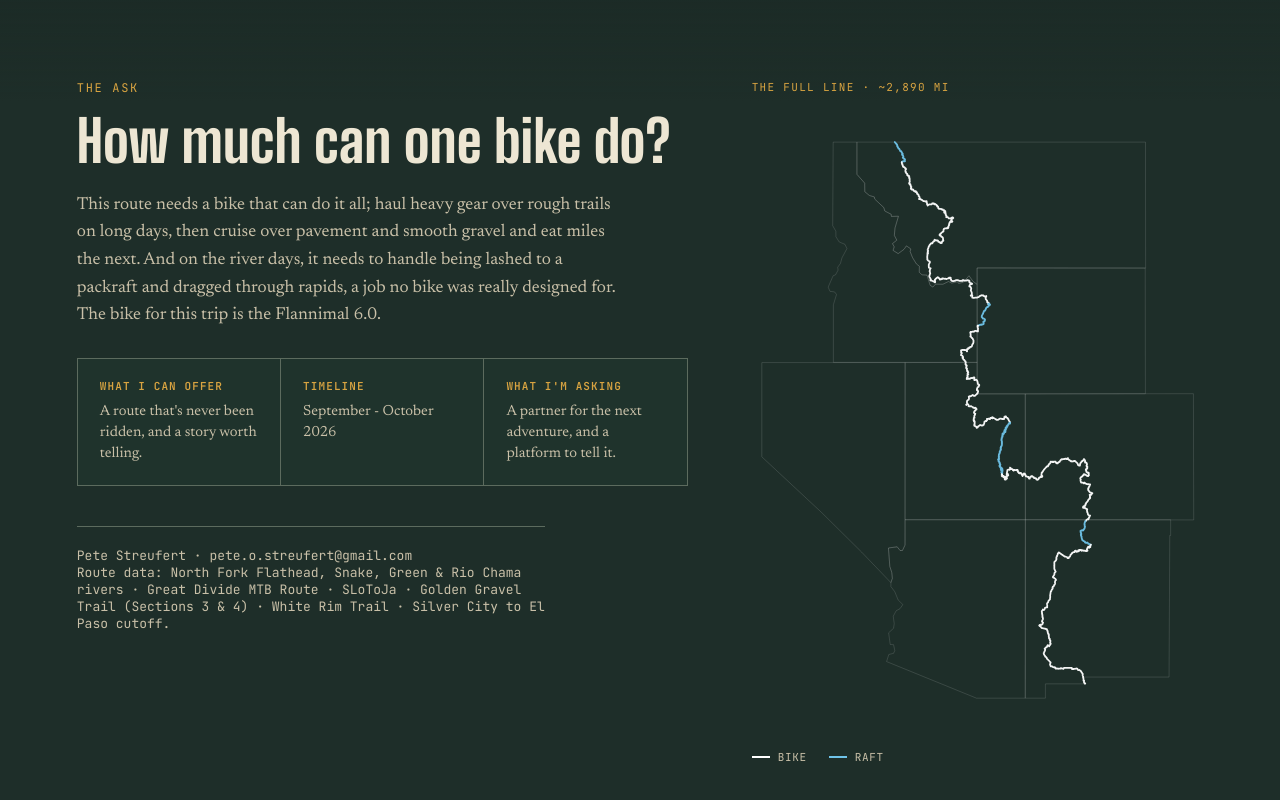
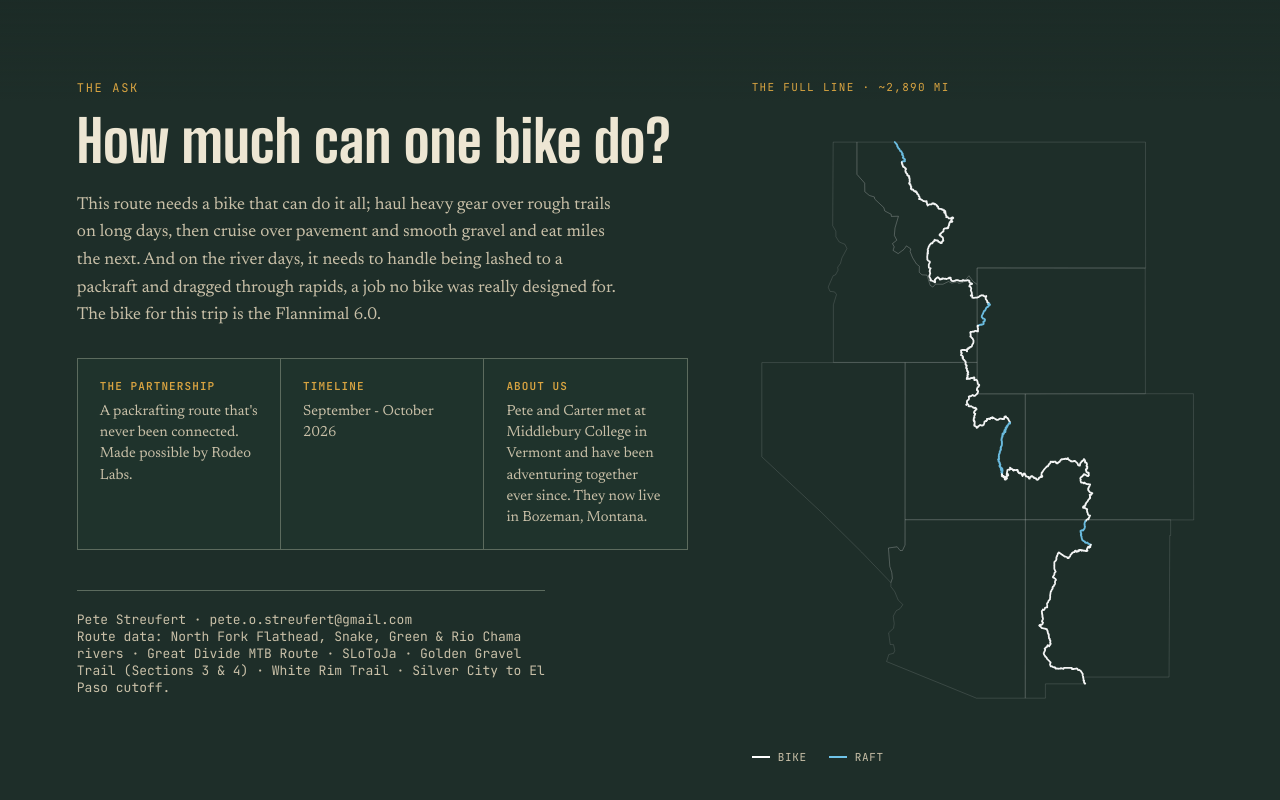
Before and after one commit to pstreufert/SaddletoPaddle, a plain HTML site: page index.html in a window 1280 px wide. Shown: the part 9824-10624 px from the top of the page. Drawn offline with nearby package versions, Linux system fonts and the light colour scheme; no server answers.

Commit message:
Add files via upload

```diff
--- a/index.html
+++ b/index.html
@@ -386,9 +386,9 @@
       <h2>How much can one bike do?</h2>
       <p>This route needs a bike that can do it all; haul heavy gear over rough trails on long days, then cruise over pavement and smooth gravel and eat miles the next. And on the river days, it needs to handle being lashed to a packraft and dragged through rapids, a job no bike was really designed for. The bike for this trip is the Flannimal 6.0.</p>
       <div class="ask">
-        <div class="item"><h3>What I can offer</h3><p>A route that's never been ridden, and a story worth telling.</p></div>
+        <div class="item"><h3>The Partnership</h3><p>A packrafting route that's never been connected. Made possible by Rodeo Labs.</p></div>
         <div class="item"><h3>Timeline</h3><p>September - October 2026</p></div>
-        <div class="item"><h3>What I'm asking</h3><p>A partner for the next adventure, and a platform to tell it.</p></div>
+        <div class="item"><h3>About Us</h3><p>Pete and Carter met at Middlebury College in Vermont and have been adventuring together ever since. They now live in Bozeman, Montana.</p></div>
       </div>
       <div class="signoff">
         Pete Streufert  ·  pete.o.streufert@gmail.com<br>
```
